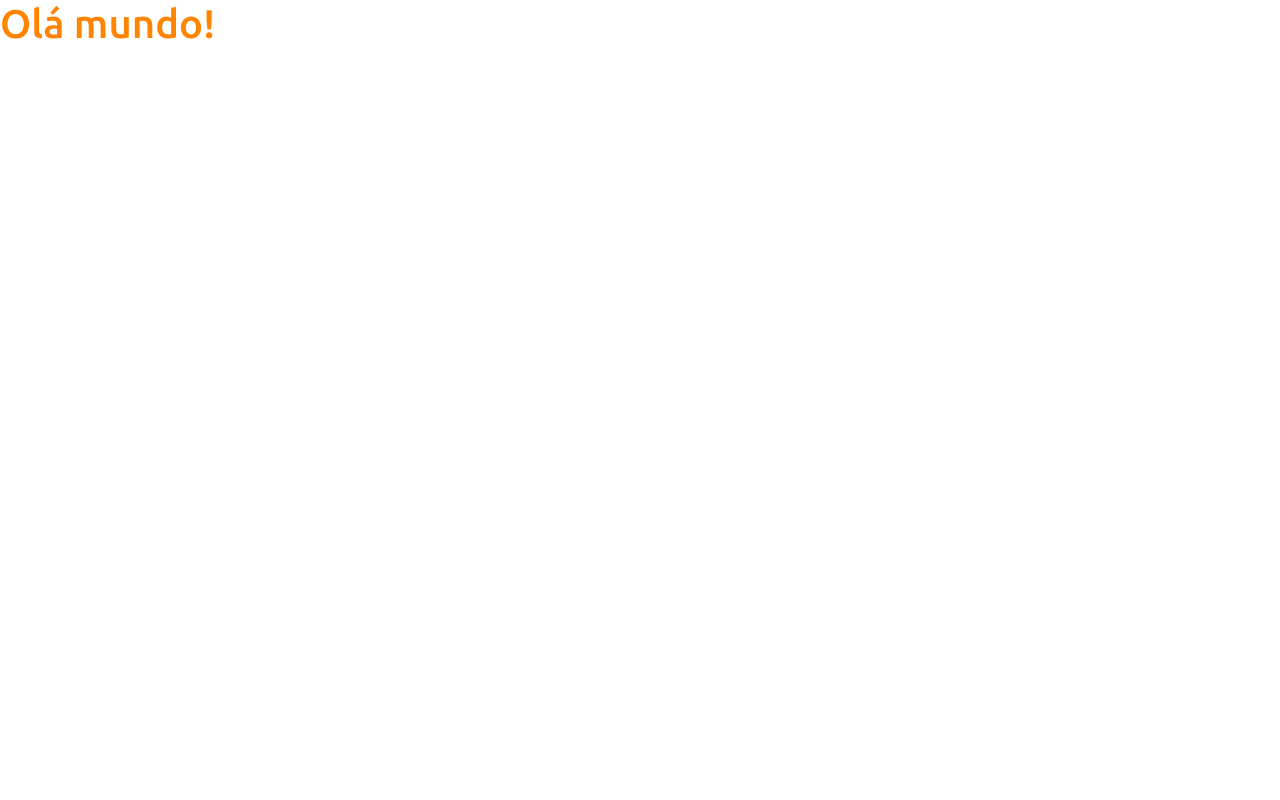
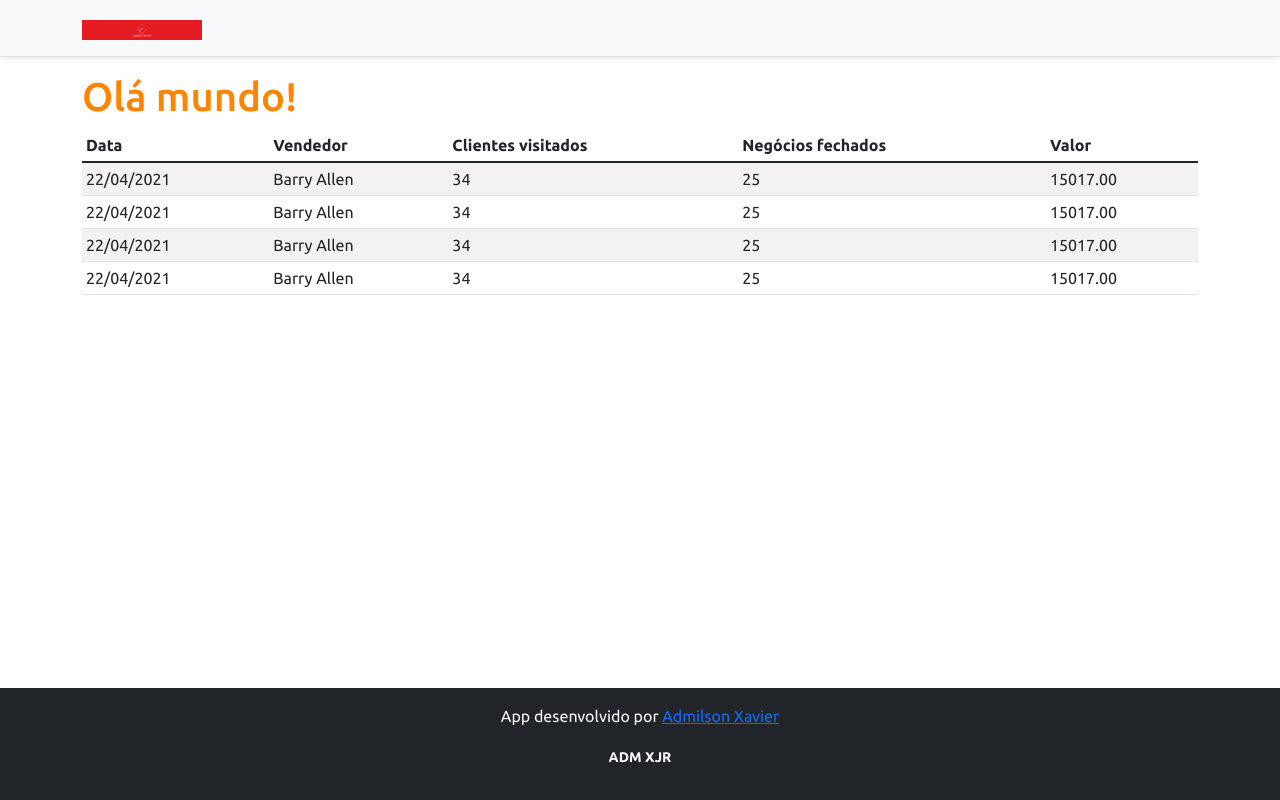
Before and after one commit to AdmilsonXavier/xjr-vendas, a React (Create React App) app in the folder frontend/: page / in a window 1280 px wide. Built offline with nearby package versions, Linux system fonts and the light colour scheme.

Commit message:
Basic static components

```diff
--- a/frontend/src/App.tsx
+++ b/frontend/src/App.tsx
@@ -1,8 +1,17 @@
+import DataTable from "components/DataTable";
+import Footer from "components/Footer";
+import NavBar from "components/NavBar";
+
 function App() {
   return (
-    <div>
-      <h1 className="text-primary">Olá mundo!</h1>
-    </div>
+    <>
+      <NavBar />
+      <div className="container">
+        <h1 className="text-primary">Olá mundo!</h1>
+        <DataTable />
+      </div>
+      <Footer />
+    </>
   );
 }
 
--- /dev/null
+++ b/frontend/src/components/DataTable/index.tsx
@@ -0,0 +1,49 @@
+const DataTable = () => {
+    return (
+        <div className="table-responsive">
+        <table className="table table-striped table-sm">
+            <thead>
+                <tr>
+                    <th>Data</th>
+                    <th>Vendedor</th>
+                    <th>Clientes visitados</th>
+                    <th>Negócios fechados</th>
+                    <th>Valor</th>
+                </tr>
+            </thead>
+            <tbody>
+                <tr>
+                    <td>22/04/2021</td>
+                    <td>Barry Allen</td>
+                    <td>34</td>
+                    <td>25</td>
+                    <td>15017.00</td>
+                </tr>
+                <tr>
+                    <td>22/04/2021</td>
+                    <td>Barry Allen</td>
+                    <td>34</td>
+                    <td>25</td>
+                    <td>15017.00</td>
+                </tr>
+                <tr>
+                    <td>22/04/2021</td>
+                    <td>Barry Allen</td>
+                    <td>34</td>
+                    <td>25</td>
+                    <td>15017.00</td>
+                </tr>
+                <tr>
+                    <td>22/04/2021</td>
+                    <td>Barry Allen</td>
+                    <td>34</td>
+                    <td>25</td>
+                    <td>15017.00</td>
+                </tr>
+            </tbody>
+        </table>
+    </div>
+    );
+  };
+
+  export default DataTable;
--- /dev/null
+++ b/frontend/src/components/Footer/index.tsx
@@ -0,0 +1,12 @@
+const Footer = () => {
+    return (
+        <footer className="footer mt-auto py-3 bg-dark">
+        <div className="container">
+          <p className="text-light">App desenvolvido por <a href="https://github.com/AdmilsonXavier" target="_blank" rel="noreferrer">Admilson Xavier</a></p>
+          <p className="text-light"><small><strong>ADM XJR</strong><br/></small></p>
+        </div>
+      </footer>
+    );
+  };
+
+  export default Footer;
--- /dev/null
+++ b/frontend/src/components/NavBar/index.tsx
@@ -0,0 +1,15 @@
+import ImgLog from 'assets/img/logo.jpg';
+
+const NavBar = () => {
+  return (
+    <div className="d-flex flex-column flex-md-row align-items-center p-3 px-md-4 mb-3 bg-light border-bottom shadow-sm">
+      <div className="container">
+        <nav className="my-2 my-md-0 mr-md-3">
+          <img src={ImgLog} alt="DevSuperior" width="120" />
+        </nav>
+      </div>
+    </div>
+  );
+};
+
+export default NavBar;
```
Also changed, not shown: frontend/src/assets/img/Log.svg (added), frontend/src/assets/img/logo.jpg (added).
